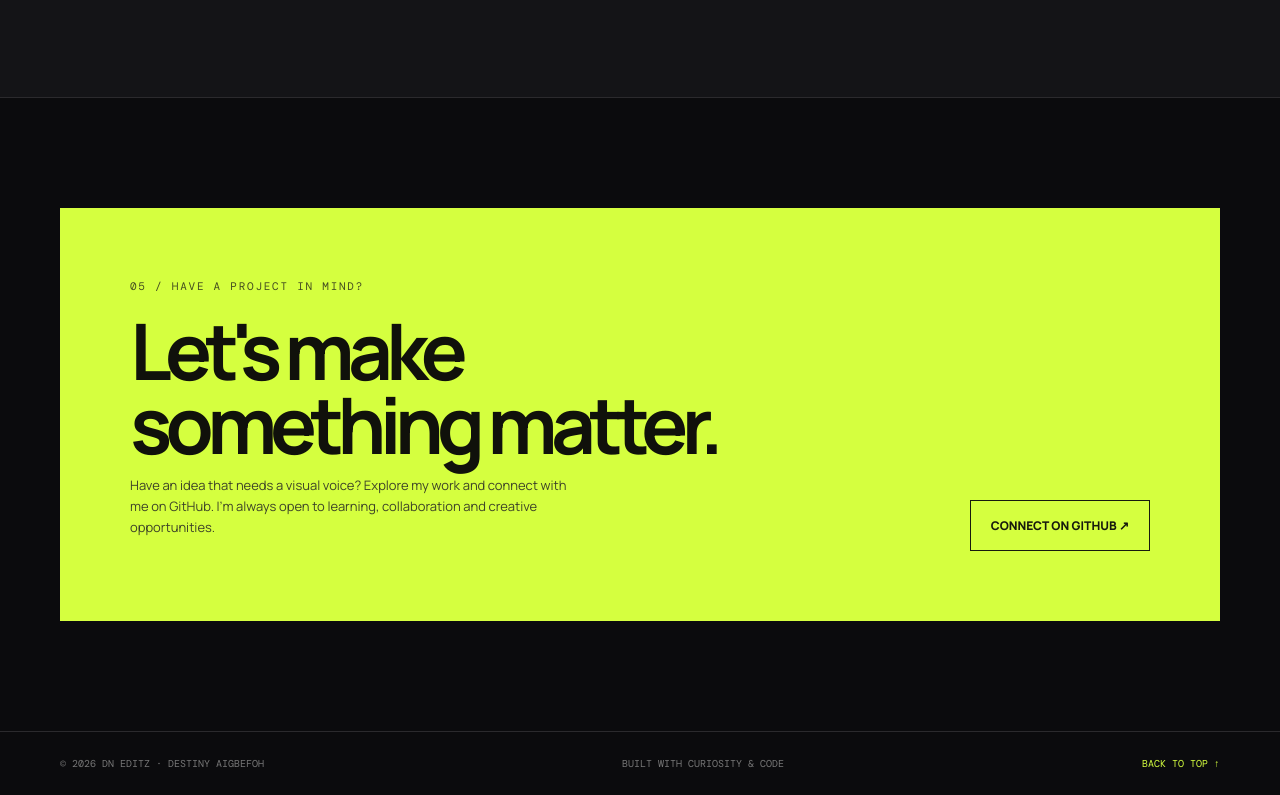
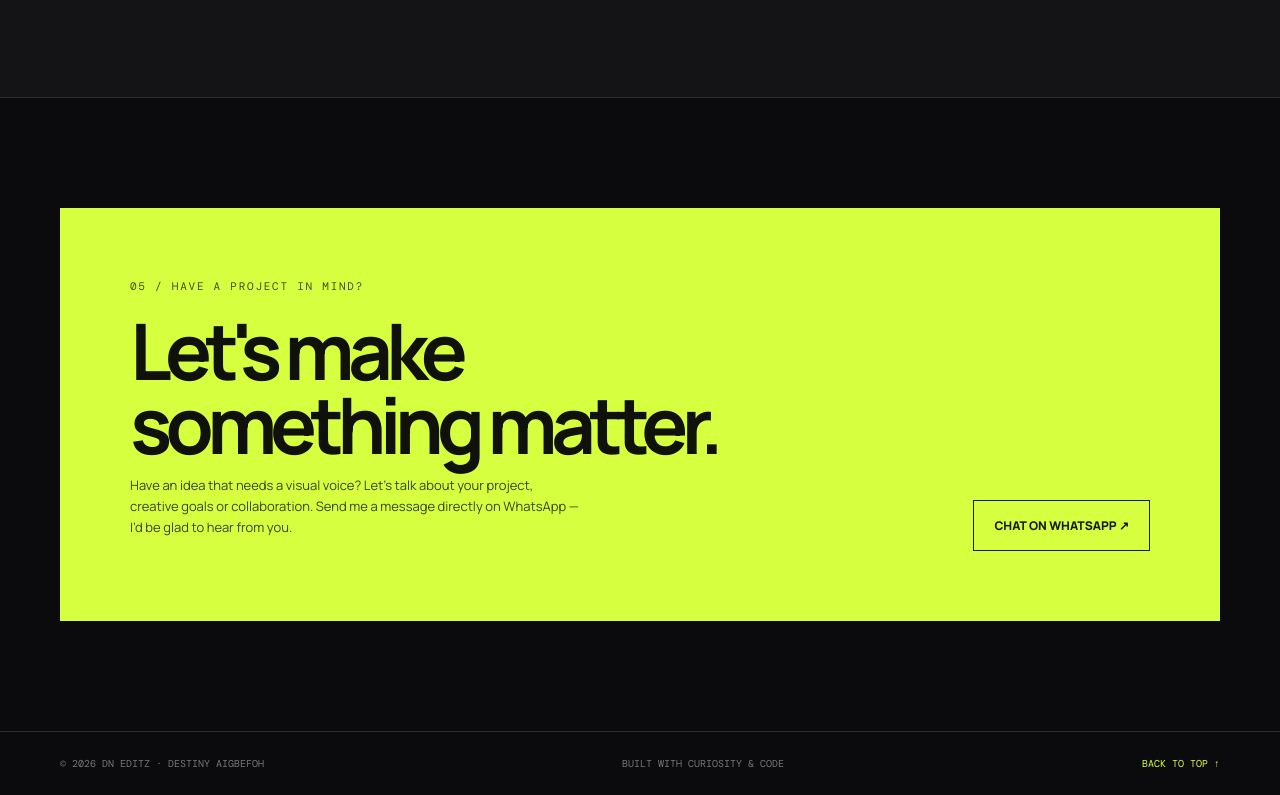
Before and after one commit to Destiny-A1/Project-01, a plain HTML site: page portfolio/index.html in a window 1280 px wide. Shown: the part 4002-4797 px from the top of the page. Drawn offline with nearby package versions, Linux system fonts and the light colour scheme.

Commit message:
Connect portfolio contact section to WhatsApp

```diff
--- a/portfolio/index.html
+++ b/portfolio/index.html
@@ -99,7 +99,7 @@
     </section>
     <section class="contact" id="contact">
       <div class="wrap">
-        <div class="contact-panel reveal"><div><div class="eyebrow">05 / Have a project in mind?</div><h2>Let's make<br>something matter.</h2><p>Have an idea that needs a visual voice? Explore my work and connect with me on GitHub. I'm always open to learning, collaboration and creative opportunities.</p></div><a class="contact-link" href="https://github.com/Destiny-A1" target="_blank" rel="noreferrer">CONNECT ON GITHUB ↗</a></div>
+        <div class="contact-panel reveal"><div><div class="eyebrow">05 / Have a project in mind?</div><h2>Let's make<br>something matter.</h2><p>Have an idea that needs a visual voice? Let’s talk about your project, creative goals or collaboration. Send me a message directly on WhatsApp — I’d be glad to hear from you.</p></div><a class="contact-link" href="https://wa.me/2348146274017" target="_blank" rel="noopener noreferrer">CHAT ON WHATSAPP ↗</a></div>
       </div>
     </section>
   </main>
```
